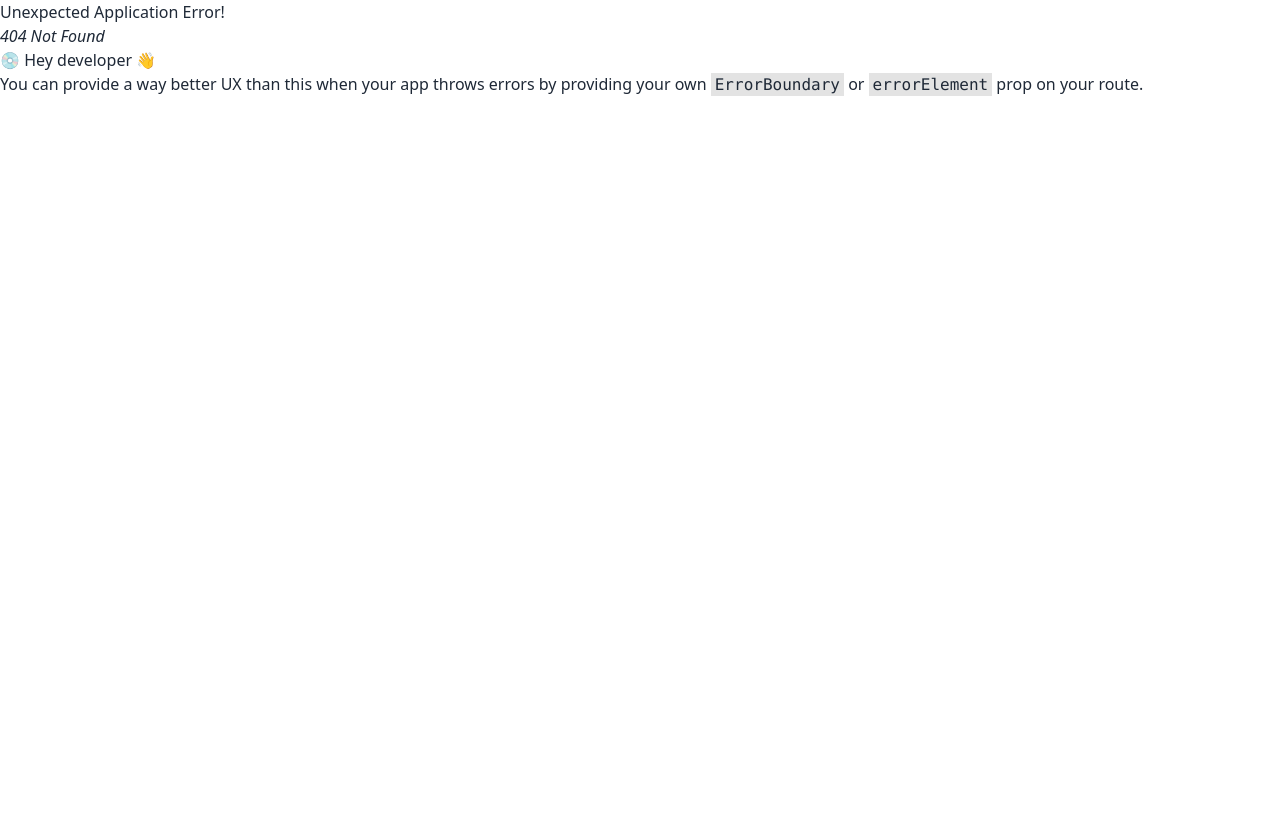
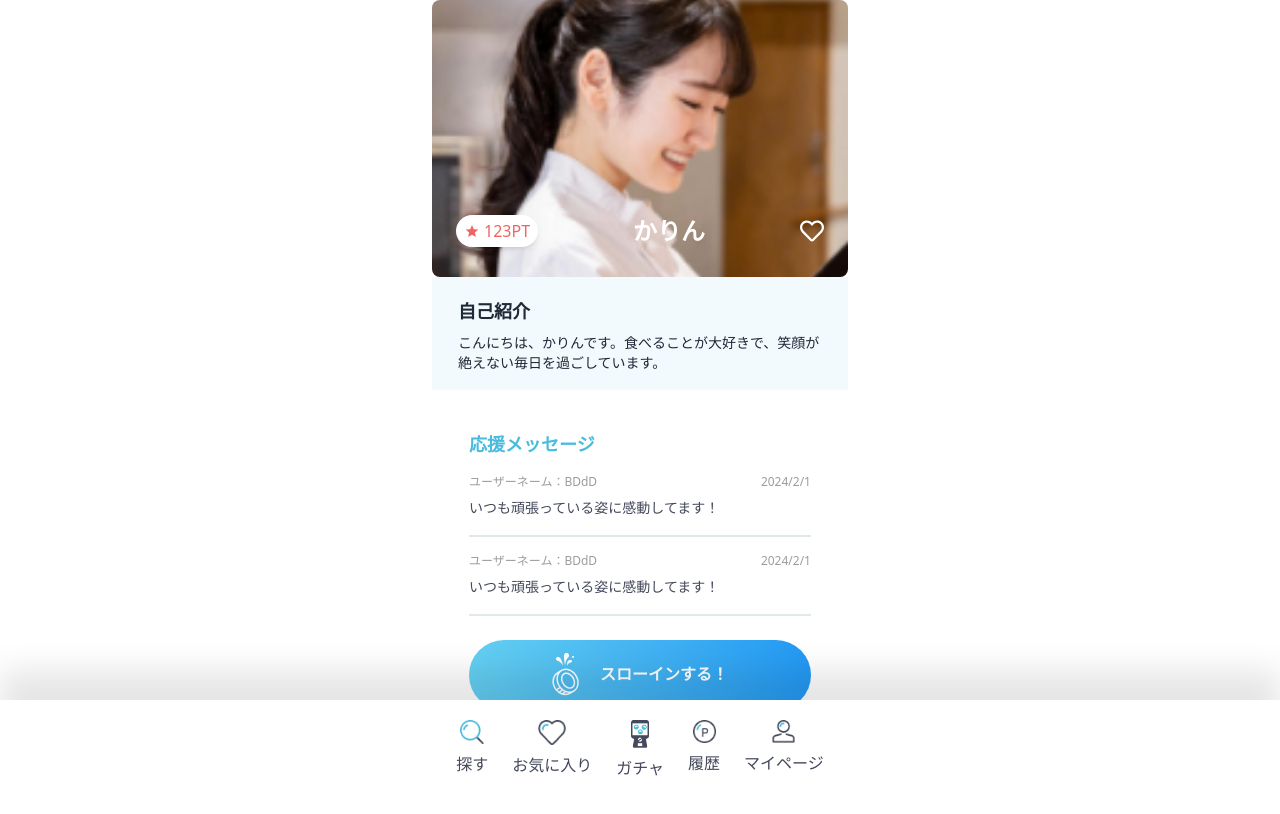
Before and after one commit to mdalamin-jbc/throwin, a React (Vite) app: page /staff/1 in a window 1280 px wide. Before the commit this address had no page. Shown: the top 814 px of the page. Built offline with nearby package versions, Linux system fonts and the light colour scheme; a web font is replaced by a local one.

Commit message:
billing page

```diff
--- a/public/stores.json
+++ b/public/stores.json
@@ -5,53 +5,68 @@
     "items": [
       {
         "staff_name": "かりん",
+        "_id": "1",
         "type": "食べることや笑うことが...",
         "rating": "123PT",
-          "image": "/src/assets/images/store&staff/image.png"
+        "image": "/src/assets/images/store&staff/image.png",
+        "self_introduction": "こんにちは、かりんです。食べることが大好きで、笑顔が絶えない毎日を過ごしています。"
       },
       {
         "staff_name": "さくら",
+        "_id": "2",
         "type": "笑うことや飲むことが...",
         "rating": "456PT",
-          "image": "/src/assets/images/store&staff/image.png"
+        "image": "/src/assets/images/store&staff/image.png",
+        "self_introduction": "こんにちは、さくらです。笑顔を届けることが大好きです！一緒に楽しい時間を過ごしましょう。"
       },
       {
         "staff_name": "たろう",
+        "_id": "3",
         "type": "遊ぶことや学ぶことが...",
         "rating": "789PT",
-          "image": "/src/assets/images/store&staff/image.png"
+        "image": "/src/assets/images/store&staff/image.png",
+        "self_introduction": "はじめまして、たろうです。新しいことを学び、成長するのが楽しみです。"
       },
       {
         "staff_name": "ひな",
+        "_id": "4",
         "type": "休むことや楽しむことが...",
         "rating": "321PT",
-          "image": "/src/assets/images/store&staff/image.png"
+        "image": "/src/assets/images/store&staff/image.png",
+        "self_introduction": "こんにちは、ひなです。リラックスした空間を提供するのが好きです。"
       },
       {
         "staff_name": "れい",
+        "_id": "5",
         "type": "作ることや学ぶことが...",
         "rating": "654PT",
-          "image": "/src/assets/images/store&staff/image.png"
+        "image": "/src/assets/images/store&staff/image.png",
+        "self_introduction": "はじめまして、れいです。創造することが好きで、新しい発見を楽しんでいます。"
       },
       {
         "staff_name": "あや",
+        "_id": "6",
         "type": "話すことや遊ぶことが...",
         "rating": "987PT",
-          "image": "/src/assets/images/store&staff/image.png"
+        "image": "/src/assets/images/store&staff/image.png",
+        "self_introduction": "あやです！話すことが好きで、皆さんとたくさんの思い出を作りたいです。"
       },
       {
         "staff_name": "ゆう",
+        "_id": "7",
         "type": "見ることや感じることが...",
         "rating": "123PT",
-          "image": "/src/assets/images/store&staff/image.png"
+        "image": "/src/assets/images/store&staff/image.png",
+        "self_introduction": "ゆうです。視野を広げ、新しい視点で物事を感じるのが好きです。"
       },
       {
         "staff_name": "まい",
+        "_id": "8",
         "type": "歌うことや踊ることが...",
         "rating": "234PT",
-          "image": "/src/assets/images/store&staff/image.png"
+        "image": "/src/assets/images/store&staff/image.png",
+        "self_introduction": "まいです！歌うことが大好きで、皆さんと一緒に楽しいひとときを過ごしたいです。"
       }
     ]
   }
-
 ]
--- a/src/Root/Root.jsx
+++ b/src/Root/Root.jsx
@@ -14,6 +14,8 @@ const Root = () => {
     "member_list",
     "myPage",
     "store",
+    "reg_complete",
+    "staff"
   ].some((path) => location.pathname.includes(path));
 
   return (
--- a/src/Router/Routes.jsx
+++ b/src/Router/Routes.jsx
@@ -22,6 +22,9 @@ import UserProfile from "../pages/Profile/UserProfile";
 
 import ChangeEmail from "../pages/Profile/ChangeEmail";
 import ChangePassword from "../pages/Profile/ChangePassword";
+import Staff from "../pages/home/Staffs/Staff";
+import RegComplete from "../pages/RegComplete/RegComplete";
+import BillingScreen from "../pages/BillingScreen/BillingScreen";
 
 export const Routes = createBrowserRouter([
   {
@@ -89,9 +92,22 @@ export const Routes = createBrowserRouter([
         path: "/activate/:userId/:token",
         element: <AccountActivation />,
       },
+
+      {
+        path: "/reg_complete",
+        element: <RegComplete />,
+      },
       {
         path: "/store",
         element: <IndividualStores />,
+      },
+      {
+        path: "/staff/:id",
+        element: <Staff />,
+      },
+      {
+        path: "/staff/:id/billing_screen",
+        element: <BillingScreen />,
       },
       {
         path: "/member_list",
@@ -108,11 +124,7 @@ export const Routes = createBrowserRouter([
       },
       {
         path: "/myPage/display_name",
-        element: (
-          <PrivateRoute>
-            <NickNameReg />
-          </PrivateRoute>
-        ),
+        element: <NickNameReg />,
       },
       {
         path: "/myPage/Change_email",
--- /dev/null
+++ b/src/hooks/axiousPrivate.jsx
@@ -0,0 +1,32 @@
+import axios from "axios";
+import { useAuth } from "./useAuth";
+
+const axiosPrivate = axios.create({
+  baseURL: "https://throwin-backend.onrender.com/api/v1",
+  headers: {
+    "Content-Type": "application/json",
+  },
+  withCredentials: true,
+});
+
+const useAxiosPrivate = () => {
+  const { user } = useAuth();
+  const accessToken = user?.access;
+
+  // Interceptor to add Authorization header
+  axiosPrivate.interceptors.request.use(
+    (config) => {
+      if (accessToken) {
+        config.headers.Authorization = `Bearer ${accessToken}`;
+      }
+      return config;
+    },
+    (error) => {
+      return Promise.reject(error);
+    }
+  );
+
+  return axiosPrivate;
+};
+
+export default useAxiosPrivate;
--- /dev/null
+++ b/src/pages/BillingScreen/BillingScreen.jsx
@@ -0,0 +1,19 @@
+import TitleBar from "../../components/TitleBar";
+import logo from "../../assets/images/home/logo.png";
+
+const BillingScreen = () => {
+  return (
+    <div>
+      <div>
+        <TitleBar
+          style=""
+          icon={
+            <img className="w-[110px] items-center" src={logo} alt="logo " />
+          }
+        ></TitleBar>
+      </div>
+    </div>
+  );
+};
+
+export default BillingScreen;
--- a/src/pages/IndividualStores/IndividualStores.jsx
+++ b/src/pages/IndividualStores/IndividualStores.jsx
@@ -1,5 +1,6 @@
 import { useEffect, useState } from "react";
 import { IoMdStar } from "react-icons/io";
+import { Link } from "react-router-dom";
 
 const IndividualStores = () => {
   const [data, setData] = useState([]);
@@ -39,7 +40,8 @@ const IndividualStores = () => {
 
           <div className="grid grid-cols-2 gap-4 w-[342px] mx-auto ">
             {store.items.map((staff, idx) => (
-              <div key={idx} className="relative">
+              <Link to={`/staff/${staff._id}`} key={idx}>
+                <div className="relative">
                   <img
                     src={staff.image}
                     alt={`${staff.staff_name} image`}
@@ -52,10 +54,13 @@ const IndividualStores = () => {
                   </div>
                   {/* Name and Type in the bottom left corner */}
                   <div className="absolute bottom-0 left-0 bg-gradient-to-t from-black via-transparent to-transparent w-full p-2 text-white rounded-b-lg">
-                  <h3 className="text-sm font-semibold">{staff.staff_name}</h3>
+                    <h3 className="text-sm font-semibold">
+                      {staff.staff_name}
+                    </h3>
                     <p className="text-xs">{staff.type}</p>
                   </div>
                 </div>
+              </Link>
             ))}
           </div>
         </div>
--- a/src/pages/NewReg/NewReg.jsx
+++ b/src/pages/NewReg/NewReg.jsx
@@ -82,7 +82,7 @@ const NewReg = () => {
                 className="input border rounded-[3px] py-4 mt-4 mb-[9px] w-[253px] pl-4 font-Noto text-[#44495B80] text-sm"
               />
               {errors.password && (
-                <span className="text-red-500 mt-1">Password is required</span>
+                <span className="text-red-500 mt-1">{error}</span>
               )}
             </div>
             <div className="form-control">
--- a/src/pages/NickNameReg/NickNameReg.jsx
+++ b/src/pages/NickNameReg/NickNameReg.jsx
@@ -3,45 +3,58 @@ import ButtonPrimary from "../../components/ButtonPrimary";
 import TitleBar from "../../components/TitleBar";
 import { useForm } from "react-hook-form";
 import { useNavigate } from "react-router-dom";
-import useAxiosPublic from "../../hooks/axiosPublic";
-
+import { useAuth } from "../../hooks/useAuth";
+import useAxiosPrivate from "../../hooks/axiousPrivate";
+import { useState } from "react";
 
 const NickNameReg = () => {
-    const axiosPublic = useAxiosPublic();
+  const [error, setError] = useState();
+  const axiosPrivate = useAxiosPrivate();
   const navigate = useNavigate();
+  const { user } = useAuth();
 
   const {
     register,
     handleSubmit,
+    formState: { errors },
     reset,
-      formState: { errors },
   } = useForm();
 
   const onSubmit = async (data) => {
     try {
-        const response = await axiosPublic.post(`/auth/user/name`, {
+      const response = await axiosPrivate.post(`auth/users/name`, {
         name: data.name,
+      });
 
-        })
-        // Show SweetAlert success message
       Swal.fire({
         position: "top",
         icon: "success",
-          title: `${response.data.msg}`,
+        title: `${response.data.detail}`,
         showConfirmButton: false,
         timer: 1500,
+      }).then(() => {
+        reset();
+        setError(null);
+        navigate("/reg_complete");
       });
-
-
     } catch (error) {
       console.error(
-          "Error logging in:",
+        "Error setting name:",
         error.response ? error.response.data : error
       );
+
+      const errorMessage =
+        error.response?.data?.name?.[0] ===
+        "User with this name already exists."
+          ? "すでに使用されているニックネームです"
+          : "エラーが発生しました";
+
+      setError({ name: errorMessage }); // Set the error state with the appropriate message
+
       Swal.fire({
         position: "top",
         icon: "error",
-          title: `${error.response?.data.msg}`,
+        title: errorMessage,
         showConfirmButton: false,
         timer: 1500,
       });
@@ -60,31 +73,31 @@ const NickNameReg = () => {
           className="flex flex-col w-[342px] mx-auto"
           onSubmit={handleSubmit(onSubmit)}
         >
-            <div className="form-control ">
+          <div className="form-control">
             <input
-                {...register("name", {
-                  required: "name is required",
-                  pattern: {
-                    value: /^[^\s@]+@[^\s@]+\.[^\s@]+$/,
-                    message: "Invalid email format",
-                  },
-                })}
+              {...register("name", { required: "Name is required" })}
               name="name"
               type="text"
-                placeholder="メールアドレス"
+              placeholder="名前"
               className="input rounded-[5px] py-4 mt-1 mb-[9px] w-full pl-4 font-Noto text-[#44495B80] text-sm border-2 border-[#D9D9D9] focus:border-[#707070] focus:outline-none"
+              defaultValue={user?.name}
             />
-              {errors.mail && (
-                <span className="text-red-500 mt-1">{errors.mail.message}</span>
+            {errors.name && (
+              <span className="text-[#F43C3C]  text-sm mt-2">
+                {errors.name.message}
+              </span>
+            )}
+            {error?.name && (
+              <span className="text-[#F43C3C] text-sm mt-2">{error.name}</span>
             )}
           </div>
 
-            <div className="fixed bottom-[130px]  ">
+          <button className="fixed bottom-[130px]">
             <ButtonPrimary
               btnText="新規登録"
               style="bg-gradient-to-r from-[#65D0F2] to-[#2399F4] w-[342px] rounded-full font-hiragino text-center py-[12px] font-bold text-white"
             />
-            </div>
+          </button>
         </form>
       </div>
     </div>
--- /dev/null
+++ b/src/pages/RegComplete/RegComplete.jsx
@@ -0,0 +1,26 @@
+import ButtonPrimary from "../../components/ButtonPrimary";
+import TitleBar from "../../components/TitleBar";
+import { Link } from "react-router-dom";
+
+const RegComplete = () => {
+  return (
+    <div className="w-[390px] mx-auto">
+      <TitleBar title={"登録完了"} />
+      <h4 className="mt-[86px] mb-4 font-bold font-hiragino text-[20px] text-center">
+        ご登録ありがとうございます！
+        <br /> 応援するメンバーを探しましょう！
+      </h4>
+
+      <button className="fixed bottom-[130px]">
+        <Link to={"/search"}>
+          <ButtonPrimary
+            btnText="メンバーを探す"
+            style="bg-gradient-to-r from-[#65D0F2] to-[#2399F4] w-[342px] rounded-full font-hiragino text-center py-[12px] font-bold text-white"
+          />
+        </Link>
+      </button>
+    </div>
+  );
+};
+
+export default RegComplete;
--- /dev/null
+++ b/src/pages/home/Staffs/Staff.jsx
@@ -0,0 +1,102 @@
+import { useEffect, useState } from "react";
+import { Link, useParams } from "react-router-dom";
+import { IoMdStar } from "react-icons/io";
+import { FaRegHeart, FaHeart } from "react-icons/fa";
+import ButtonPrimary from "../../../components/ButtonPrimary";
+import throws from "../../../assets/icons/Throw .png";
+
+const Staff = () => {
+  const [data, setData] = useState([]);
+  const [staffMember, setStaffMember] = useState(null);
+  const [isLiked, setIsLiked] = useState(false);
+  const { id } = useParams();
+
+  useEffect(() => {
+    fetch("/stores.json")
+      .then((res) => {
+        if (!res.ok) throw new Error("Network response was not ok");
+        return res.json();
+      })
+      .then((data) => {
+        setData(data);
+
+        const matchedStaff = data
+          .flatMap((store) => store.items)
+          .find((item) => item._id === id);
+
+        setStaffMember(matchedStaff);
+      })
+      .catch((error) => console.error("Error fetching JSON data:", error));
+  }, [id]);
+
+  const handleHeartToggle = () => {
+    setIsLiked((prevIsLiked) => !prevIsLiked);
+  };
+
+  return (
+    <div className="w-[430px] mx-auto mb-[120px]">
+      <div className="w-[416px] mx-auto">
+        <div className="relative">
+          <img
+            src={staffMember?.image}
+            alt={`${staffMember?.staff_name} image`}
+            className="object-cover rounded-lg w-[416px] h-[277px]"
+          />
+
+          <div className="absolute bottom-0 left-0 w-[416px] px-6 mb-[22px] p-2 text-white rounded-b-lg">
+            <div className="flex justify-between items-center">
+              <div className="bg-white text-[#F06464] flex items-center gap-1 px-2 py-1 rounded-full shadow-md">
+                <IoMdStar />
+                {staffMember?.rating}
+              </div>
+              <h3 className="text-2xl font-bold">{staffMember?.staff_name}</h3>
+              <div
+                className="text-2xl font-bold cursor-pointer"
+                onClick={handleHeartToggle}
+              >
+                {isLiked ? <FaHeart color="red" /> : <FaRegHeart />}
+              </div>
+            </div>
+          </div>
+        </div>
+
+        <div className="bg-[#80D0E91A]  pt-5 pb-[17px] px-[26px] w-[416px] ">
+          <h2 className="font-semibold text-lg mb-2">自己紹介</h2>
+          <p className="font-light text-sm">{staffMember?.self_introduction}</p>
+        </div>
+        <div className="w-[342px] mx-auto">
+          <div className="mt-10  border-b-[2px] border-[#E0EAED]">
+            <h2 className="font-semibold text-lg text-[#49BBDF]">
+              応援メッセージ
+            </h2>
+            <h4 className="flex justify-between mt-4 font-medium text-xs text-[#9C9C9C]">
+              <span>ユーザーネーム：BDdD</span> <span>2024/2/1</span>
+            </h4>
+            <h2 className="font-medium text-sm text-[#44495B] mt-2 mb-[17px]">
+              いつも頑張っている姿に感動してます！
+            </h2>
+          </div>
+          <div className="mt-4  border-b-[2px] border-[#E0EAED]">
+            <h4 className="flex justify-between mt-4 font-medium text-xs text-[#9C9C9C]">
+              <span>ユーザーネーム：BDdD</span> <span>2024/2/1</span>
+            </h4>
+            <h2 className="font-medium text-sm text-[#44495B] mt-2 mb-[17px]">
+              いつも頑張っている姿に感動してます！
+            </h2>
+          </div>
+          <Link to={`/staff/${id}/billing_screen`}>
+            <button className="mt-6">
+              <ButtonPrimary
+                icon={<img className="mr-4" src={throws} alt="search icon" />}
+                btnText="スローインする！"
+                style="flex justify-center bg-gradient-to-r from-[#65D0F2] to-[#2399F4] w-[342px] rounded-full font-hiragino py-[12px] font-bold text-white"
+              />
+            </button>
+          </Link>
+        </div>
+      </div>
+    </div>
+  );
+};
+
+export default Staff;
--- /dev/null
+++ b/src/pages/home/Staffs/Staffs.jsx
@@ -0,0 +1,11 @@
+
+
+const Staffs = () => {
+    return (
+        <div>
+            Staffs
+        </div>
+    );
+};
+
+export default Staffs;
```
Also changed, not shown: src/assets/icons/Throw .png (added), 1 other file (tests, documents, lock files or other folders). Lines whose indentation alone changed are shown as unchanged.
